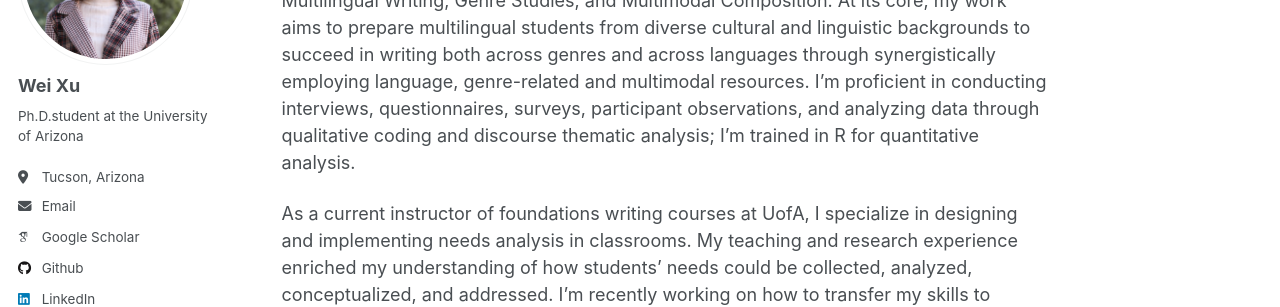
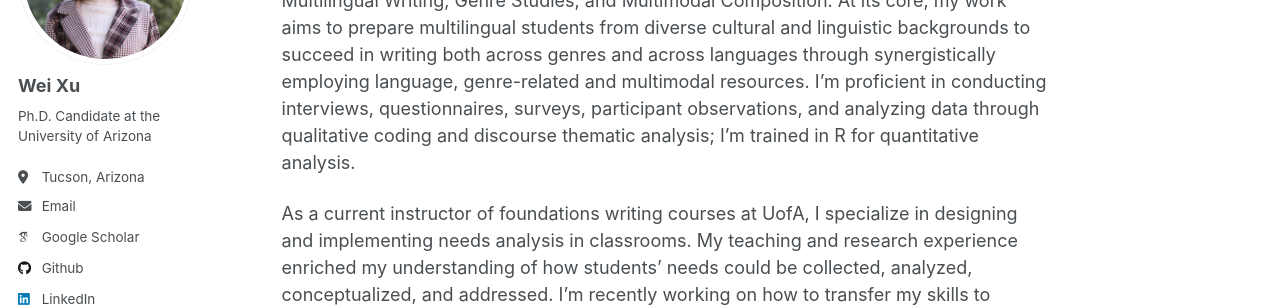
Before and after one commit to weixu-vivian/weixu-vivian.github.io, a Jekyll site: the page built from _pages/about.md, in a window 1280 px wide. Shown: the part 215-522 px from the top of the page. Built offline with Jekyll 4.4.1, drawn with Linux system fonts in a browser that asks for light colours; some web fonts are replaced.

Commit message:
config.yml

```diff
--- a/_config.yml
+++ b/_config.yml
@@ -10,7 +10,7 @@ locale                   : "en-US"
 title                    : "Wei Xu"
 title_separator          : "-"
 name                     : &name "Wei Xu"
-description              : &description "Ph.D. student"
+description              : &description "Ph.D. Candidate"
 url                      : https://weixu-vivian.github.io # the base hostname & protocol for your site e.g. "https://mmistakes.github.io"
 baseurl                  : "" # the subpath of your site, e.g. "/blog"
 repository               : "weixu-vivian.github.io"
@@ -82,7 +82,7 @@ analytics:
 author:
   name             : "Wei Xu"
   avatar           : "Wei Xu.jpg"
-  bio              : "Ph.D.student at the University of Arizona"
+  bio              : "Ph.D. Candidate at the University of Arizona"
   location         : "Tucson, Arizona"
   employer         :
   pubmed           : #"https://www.ncbi.nlm.nih.gov/pubmed/?term=john+snow"
```
